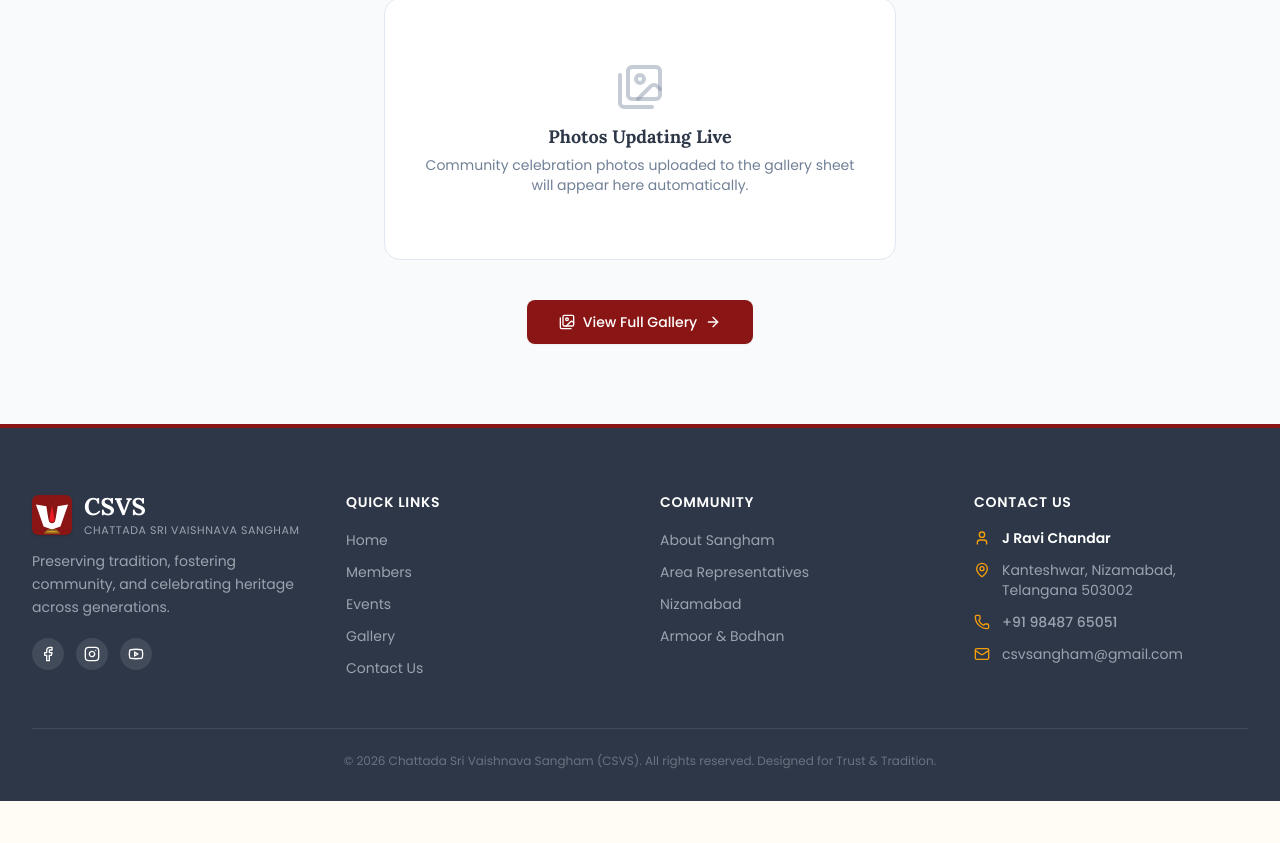
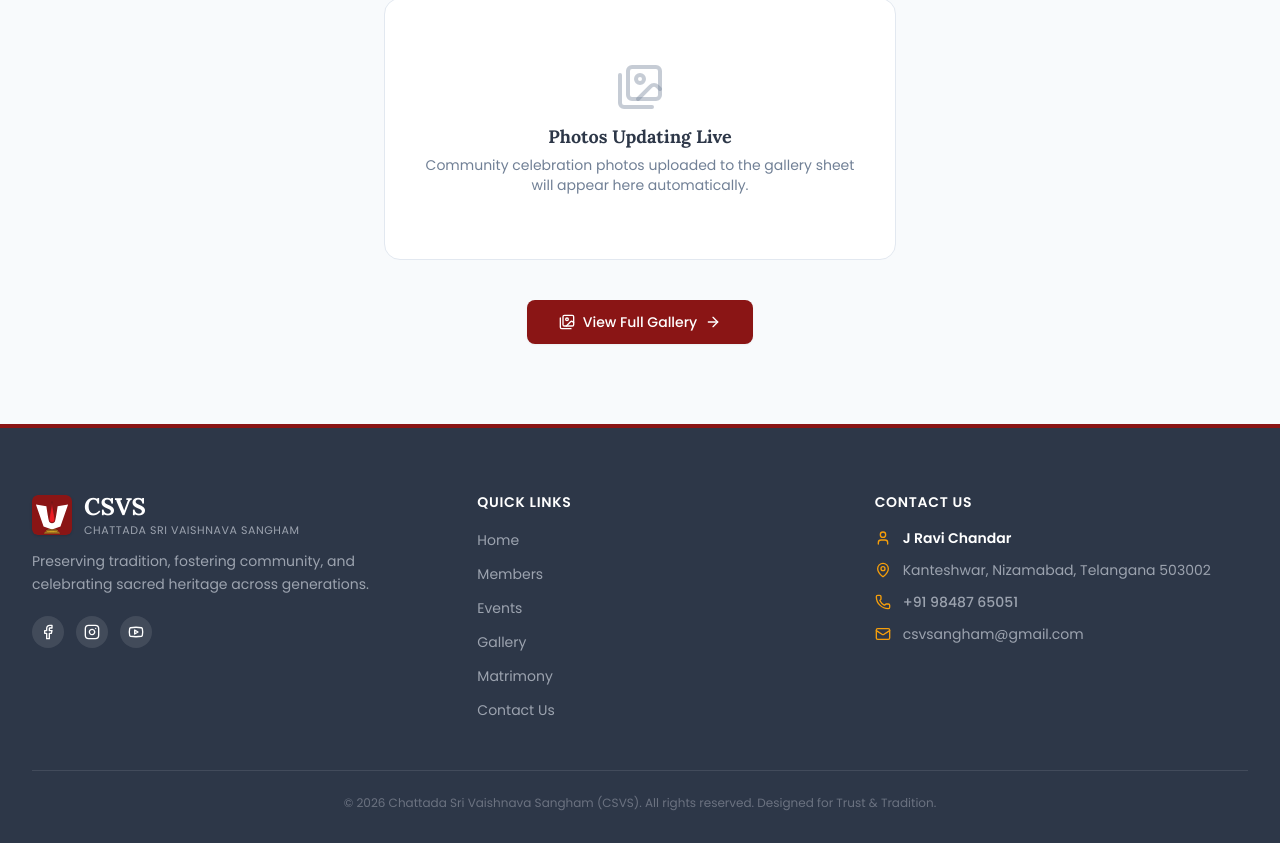
Before and after one commit to shashanka2a/csvs-app, a Next.js app: page / in a window 1280 px wide. Shown: the part 2387-3230 px from the top of the page. Before the commit the page ends 3188 px from the top, so only its background shows below. Built offline with nearby package versions, Linux system fonts and the light colour scheme; no server answers.

Commit message:
refactor: update footer navigation links and layout to 3 columns

```diff
--- a/components/Footer.tsx
+++ b/components/Footer.tsx
@@ -11,14 +11,8 @@ const quickLinks = [
   { label: 'Members', href: '/members' },
   { label: 'Events', href: '/events' },
   { label: 'Gallery', href: '/gallery' },
+  { label: 'Matrimony', href: '/matrimony' },
   { label: 'Contact Us', href: '#contact' },
-];
-
-const communityLinks = [
-  { label: 'About Sangham', href: '/members' },
-  { label: 'Area Representatives', href: '/members' },
-  { label: 'Nizamabad', href: '/members' },
-  { label: 'Armoor & Bodhan', href: '/members' },
 ];
 
 export default function Footer() {
@@ -36,10 +30,10 @@ export default function Footer() {
   return (
     <footer id="contact" className="bg-brand-dark border-t-4 border-brand-red pt-16 pb-8">
       <div className="max-w-7xl mx-auto px-4 sm:px-6 lg:px-8">
-        {/* 4-column grid */}
-        <div className="grid grid-cols-1 md:grid-cols-2 lg:grid-cols-4 gap-10 mb-12">
+        {/* 3-column grid */}
+        <div className="grid grid-cols-1 md:grid-cols-3 gap-10 sm:gap-12 mb-12">
           {/* Column 1: Brand */}
-          <div>
+          <div className="md:pr-4">
             <div className="flex items-center gap-3 mb-3">
               <Logo className="w-10 h-10 rounded-md shrink-0 shadow" />
               <div className="flex flex-col">
@@ -50,7 +44,7 @@ export default function Footer() {
               </div>
             </div>
             <p className="text-gray-400 text-sm leading-relaxed mb-5">
-              Preserving tradition, fostering community, and celebrating heritage across generations.
+              Preserving tradition, fostering community, and celebrating sacred heritage across generations.
             </p>
             {/* Social Icons */}
             <div className="flex items-center gap-3">
@@ -79,11 +73,11 @@ export default function Footer() {
           </div>
 
           {/* Column 2: Quick Links */}
-          <div>
+          <div className="md:pl-6">
             <h4 className="text-white font-semibold text-sm uppercase tracking-wider mb-4">
               Quick Links
             </h4>
-            <ul className="space-y-2">
+            <ul className="space-y-2.5">
               {quickLinks.map((link) => (
                 <li key={link.label}>
                   <Link
@@ -97,26 +91,7 @@ export default function Footer() {
             </ul>
           </div>
 
-          {/* Column 3: Community */}
-          <div>
-            <h4 className="text-white font-semibold text-sm uppercase tracking-wider mb-4">
-              Community
-            </h4>
-            <ul className="space-y-2">
-              {communityLinks.map((link) => (
-                <li key={link.label}>
-                  <Link
-                    href={link.href}
-                    className="text-gray-400 hover:text-brand-gold text-sm transition-colors"
-                  >
-                    {link.label}
-                  </Link>
-                </li>
-              ))}
-            </ul>
-          </div>
-
-          {/* Column 4: Contact Us */}
+          {/* Column 3: Contact Us */}
           <div>
             <h4 className="text-white font-semibold text-sm uppercase tracking-wider mb-4">
               Contact Us
```
